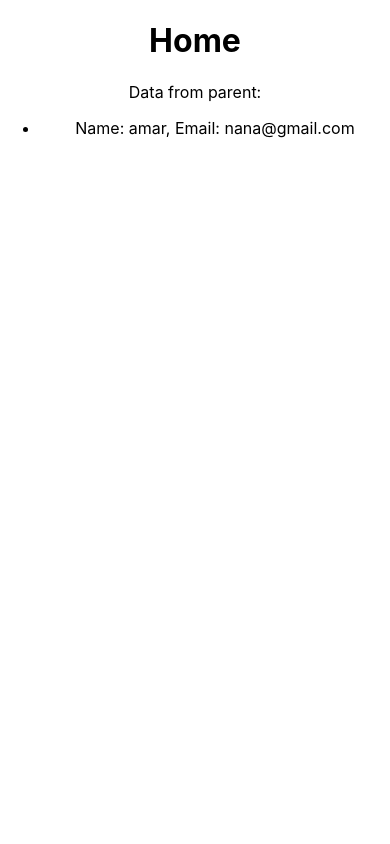
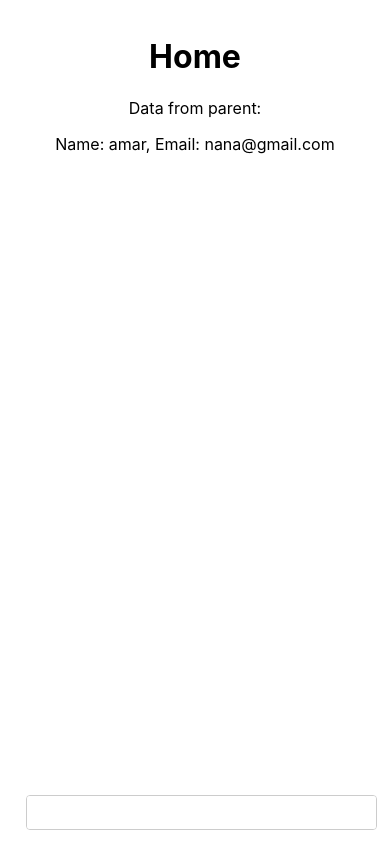
Before and after one commit to thatipradeepreddy/qylisaiassistant, a React (Create React App) app: page /home in a window 390 px wide. Built offline with nearby package versions, Linux system fonts and the light colour scheme.

Commit message:
made chnages

```diff
--- a/src/App.tsx
+++ b/src/App.tsx
@@ -1,7 +1,7 @@
 import React from 'react'
 import { BrowserRouter, Routes, Route } from 'react-router-dom'
 import './App.css'
-import Home from './screens/Home'
+import { Home } from './screens/Home'
 import InitializationScreen from './screens/InitializationScreen'
 import Layout from './screens/Layout'
 import { Login } from './screens/Login/Login'
--- a/src/screens/Home.tsx
+++ b/src/screens/Home.tsx
@@ -1,29 +1,50 @@
-import React from 'react';
-import { useSelector } from 'react-redux';
+import React, { useState, useRef, useEffect } from 'react'
+import { useSelector } from 'react-redux'
+import styles from './home.module.css'
 
-function Home(props: any) {
-  const data = useSelector((state: any) => state.USER);
-  console.log(data, "data");
+export function Home(props: any) {
+	const data = useSelector((state: any) => state.USER)
+	const [inputData, setInputData] = useState('')
+	const textareaRef = useRef<HTMLTextAreaElement>(null)
 
-  // If isAuthenticated is false or data is empty, return null or a loading indicator
-//   if (!data.isAuthenticated || !data.users || data.users.length === 0) {
-//     return <div>Loading...</div>;
-//   }
+	useEffect(() => {
+		if (textareaRef.current) {
+			textareaRef.current.style.height = 'auto'
+			textareaRef.current.style.height =
+				textareaRef.current.scrollHeight + 'px'
+		}
+	}, [inputData])
 
-  // Assuming data.users is an array of users, you can map over it to render each user
+	const handleInputChange = (e: React.ChangeEvent<HTMLTextAreaElement>) => {
+		setInputData(e.target.value)
+	}
+
+	const renderInput = () => {
 		return (
-    <div>
+			<div className={styles.inputContainer}>
+				<textarea
+					ref={textareaRef}
+					value={inputData}
+					onChange={handleInputChange}
+					className={styles.input}
+					rows={1}
+				/>
+			</div>
+		)
+	}
+
+	return (
+		<div className={styles.main}>
 			<h1>Home</h1>
 			<p>Data from parent:</p>
-      <ul>
+			<div>
 				{data.users.map((user: any) => (
-          <li key={user.id}>
+					<div key={user.id}>
 						Name: {user.name}, Email: {user.email}
-          </li>
+					</div>
 				))}
-      </ul>
 			</div>
-  );
+			{renderInput()}
+		</div>
+	)
 }
-
-export default Home;
--- a/src/screens/Layout.css
+++ b/src/screens/Layout.css
@@ -61,14 +61,12 @@
     padding: 20px;
 }
 
-.content.open {
-    margin-left: 55px;
+.content-open {
+    margin-left: 250px;
 }
 
-.content .menu {
-    display: flex;
-    justify-content: space-between;
-    align-items: center;
+.sidebar-closed .content {
+    margin-left: 55px;
 }
 
 /* Responsive styles */
@@ -85,7 +83,7 @@
         margin-left: 200px;
     }
 
-    .content.open {
+    .sidebar-closed .content {
         margin-left: 55px;
     }
 }
@@ -103,7 +101,7 @@
         margin-left: 150px;
     }
 
-    .content.open {
+    .sidebar-closed .content {
         margin-left: 55px;
     }
 }
--- a/src/screens/Layout.tsx
+++ b/src/screens/Layout.tsx
@@ -1,27 +1,25 @@
-import React, { useState } from 'react'
-import Sidebar from './Sidebar/Sidebar'
-import Menu from './Menu/Menu'
-import Home from './Home'
-import './Layout.css' // Assuming the CSS file is named Layout.css
+import React, { useState } from 'react';
+import Sidebar from './Sidebar/Sidebar';
+import Menu from './Menu/Menu';
+import { Home } from './Home';
+import './Layout.css'; // Assuming the CSS file is named Layout.css
 
 const Layout: React.FC = () => {
-	const [isSidebarOpen, setIsSidebarOpen] = useState<boolean>(false)
+    const [isSidebarOpen, setIsSidebarOpen] = useState<boolean>(false);
 
     const toggleSidebar = () => {
-		setIsSidebarOpen(!isSidebarOpen)
-	}
+        setIsSidebarOpen(!isSidebarOpen);
+    };
 
     return (
-		<div
-			className={`layout ${isSidebarOpen ? 'sidebar-open' : 'sidebar-closed'}`}
-		>
+        <div className={`layout ${isSidebarOpen ? 'sidebar-open' : 'sidebar-closed'}`}>
             <Sidebar isOpen={isSidebarOpen} onClose={toggleSidebar} />
-			<div className='content'>
+            <div className={`content ${isSidebarOpen ? 'content-open' : ''}`}>
                 <Menu onToggleSidebar={toggleSidebar} />
                 <Home />
             </div>
         </div>
-	)
-}
+    );
+};
 
-export default Layout
+export default Layout;
--- a/src/screens/Sidebar/Sidebar.tsx
+++ b/src/screens/Sidebar/Sidebar.tsx
@@ -1,52 +1,52 @@
-import React from 'react';
+import React from 'react'
 // import './Sidebar.css'; // Assuming you have a CSS file for styling
 
 interface SidebarProps {
-  isOpen: boolean;
-  onClose: () => void;
+	isOpen: boolean
+	onClose: () => void
 }
 
 const Sidebar: React.FC<SidebarProps> = ({ isOpen, onClose }) => {
 	return (
 		<div className={`sidebar ${isOpen ? 'open' : 'closed'}`}>
-      <div className="sidebar-header">
-        <button className="close-button" onClick={onClose}>
+			<div className='sidebar-header'>
+				<button className='close-button' onClick={onClose}>
 					{isOpen ? (
 						<svg
-              xmlns="http://www.w3.org/2000/svg"
-              width="16"
-              height="16"
-              fill="currentColor"
-              className="bi bi-x"
-              viewBox="0 0 16 16"
+							xmlns='http://www.w3.org/2000/svg'
+							width='16'
+							height='16'
+							fill='red'
+							className='bi bi-x'
+							viewBox='0 0 16 16'
 						>
-              <path d="M7.854 8l3.823-3.823a.5.5 0 1 0-.708-.708L7.146 7.293 3.323 3.47a.5.5 0 0 0-.708.708L6.793 8l-3.18 3.177a.5.5 0 0 0 .708.708L7.854 8l3.823 3.823a.5.5 0 0 0 .708-.708L8.707 8l3.177-3.177a.5.5 0 0 0-.708-.708L7.854 7.293 4.031 3.47a.5.5 0 0 0-.708.708L7.293 8l-3.18 3.177a.5.5 0 1 0 .708.708L8 8.707l3.177 3.177a.5.5 0 1 0 .708-.708L8.707 8z" />
+							<path d='M7.854 8l3.823-3.823a.5.5 0 1 0-.708-.708L7.146 7.293 3.323 3.47a.5.5 0 0 0-.708.708L6.793 8l-3.18 3.177a.5.5 0 0 0 .708.708L7.854 8l3.823 3.823a.5.5 0 0 0 .708-.708L8.707 8l3.177-3.177a.5.5 0 0 0-.708-.708L7.854 7.293 4.031 3.47a.5.5 0 0 0-.708.708L7.293 8l-3.18 3.177a.5.5 0 1 0 .708.708L8 8.707l3.177 3.177a.5.5 0 1 0 .708-.708L8.707 8z' />
 						</svg>
 					) : (
 						<svg
-              xmlns="http://www.w3.org/2000/svg"
-              width="16"
-              height="16"
-              fill="currentColor"
-              className="bi bi-list"
-              viewBox="0 0 16 16"
+							xmlns='http://www.w3.org/2000/svg'
+							width='30'
+							height='16'
+							fill='black'
+							className='bi bi-list'
+							viewBox='0 0 16 16'
 						>
-              <path d="M2 3.5a.5.5 0 0 1 .5-.5h11a.5.5 0 0 1 0 1h-11a.5.5 0 0 1-.5-.5zm0 5a.5.5 0 0 1 .5-.5h11a.5.5 0 0 1 0 1h-11a.5.5 0 0 1-.5-.5zm0 5a.5.5 0 0 1 .5-.5h11a.5.5 0 0 1 0 1h-11a.5.5 0 0 1-.5-.5z" />
+							<path d='M2 3.5a.5.5 0 0 1 .5-.5h11a.5.5 0 0 1 0 1h-11a.5.5 0 0 1-.5-.5zm0 5a.5.5 0 0 1 .5-.5h11a.5.5 0 0 1 0 1h-11a.5.5 0 0 1-.5-.5zm0 5a.5.5 0 0 1 .5-.5h11a.5.5 0 0 1 0 1h-11a.5.5 0 0 1-.5-.5z' />
 						</svg>
 					)}
 				</button>
 			</div>
 			{isOpen && (
-        <div className="sidebar-content">
+				<div className='sidebar-content'>
 					<ul>
-            <li>Link 1</li>
-            <li>Link 2</li>
-            <li>Link 3</li>
+						<li style={{ color: 'black' }}>Link 1</li>
+						<li style={{ color: 'black' }}>Link 2</li>
+						<li style={{ color: 'black' }}>Link 3</li>
 					</ul>
 				</div>
 			)}
 		</div>
-  );
-};
+	)
+}
 
-export default Sidebar;
+export default Sidebar
--- /dev/null
+++ b/src/screens/home.module.css
@@ -0,0 +1,25 @@
+.main {
+    text-align: center;
+    padding: 16px;
+    padding-bottom: 60px; /* Add some padding to avoid content being hidden behind the fixed input box */
+}
+
+.inputContainer {
+    position: fixed;
+    bottom: 0;
+    width: 90%;
+    background-color: white;
+    padding: 10px;
+    /* box-shadow: 0 -2px 5px rgba(0,0,0,0.1); Optional: to add some shadow for better visibility */
+}
+
+.input {
+    width: 100%;
+    padding: 10px;
+    box-sizing: border-box;
+    border-radius: 4px;
+    border: 1px solid #ccc;
+    resize: none; /* Prevent default resizing, we'll handle it with JavaScript */
+    max-height: 30vh; /* Set maximum height to 30% of the viewport height */
+    overflow-y: auto; /* Allow vertical scrolling if content exceeds max height */
+}
```
Lines whose indentation alone changed are shown as unchanged.
